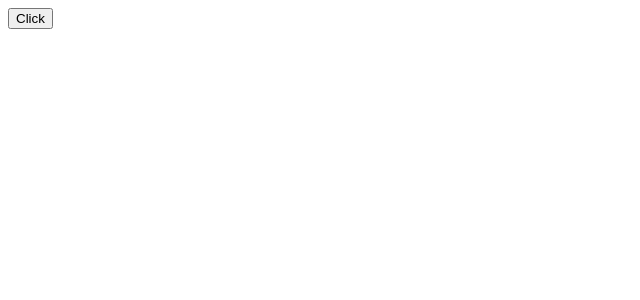
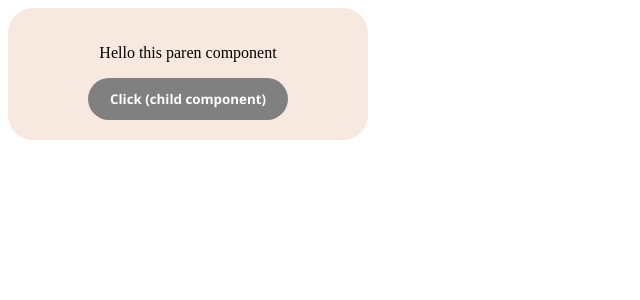
Before and after one commit to AbdulxaqDev/designcode, a React (Create React App) app: page / in a window 1280 px wide. Shown: the top 300 px of the page, without its empty margins (0-640 px from the left). Built offline with nearby package versions, Linux system fonts and the light colour scheme.

Commit message:
react component props

```diff
--- a/src/App.jsx
+++ b/src/App.jsx
@@ -1,4 +1,5 @@
 import React, { useState } from "react";
+import styled from "styled-components";
 import Buttons from "./components/Button";
 import Input from "./components/input";
 
@@ -6,10 +7,22 @@ const App = () => {
 
 
  return (
-  <div>
-   <Buttons/>
-  </div>
+  <Card >
+   <p>Hello this paren component</p>
+   <Buttons isActive={false}/>
+  </Card>
  );
 };
 
 export default App;
+
+const Card = styled.div`
+padding: 20px 30px;
+background: rgb(192, 77, 0, 0.12);
+border-radius: 25px;
+display: flex;
+flex-direction: column;
+justify-content: center;
+align-items: center;
+width: 300px
+`
--- a/src/components/Button.jsx
+++ b/src/components/Button.jsx
@@ -1,7 +1,7 @@
 import React, { useRef, useEffect } from "react";
-// import styled from "styled-components";
+import styled from "styled-components";
 
-const Button = () => {
+const Button = ({ isActive }) => {
  const myRef = useRef(null);
 
  useEffect(() => {
@@ -12,25 +12,28 @@ const Button = () => {
 
  return (
   <>
-   <button onClick={() => alert("You clicked")} ref={myRef}>
-    Click
-   </button>
+   <MyButton
+    isActive={isActive}
+    onClick={() => alert("You clicked")}
+    ref={myRef}
+    disabled={!isActive}
+   >
+    Click (child component)
+   </MyButton>
   </>
  );
 };
 
 export default Button;
 
-// const MyButton = styled.button`
-//  background: ${(props) =>
-//   props.disabled
-//    ? "grey"
-//    : "linear-gradient(91.4deg, #2fb8ff 0%, #9eecd9 100%)"};
-//  padding: 12px 0;
-//  width: 200px;
-//  border: none;
-//  border-radius: 30px;
-//  color: white;
-//  font-weight: bold;
-//  font-family: Segoe UI, sans-serif;
-// `;
+const MyButton = styled.button`
+ background: ${({isActive}) => isActive ? "linear-gradient(91.4deg, #2fb8ff 0%, #9eecd9 100%)" : "grey"};
+ padding: 12px 0;
+ width: 200px;
+ border: none;
+ border-radius: 30px;
+ color: white;
+ font-weight: bold;
+ font-family: Segoe UI, sans-serif;
+ margin: 0 auto;
+`;
```
